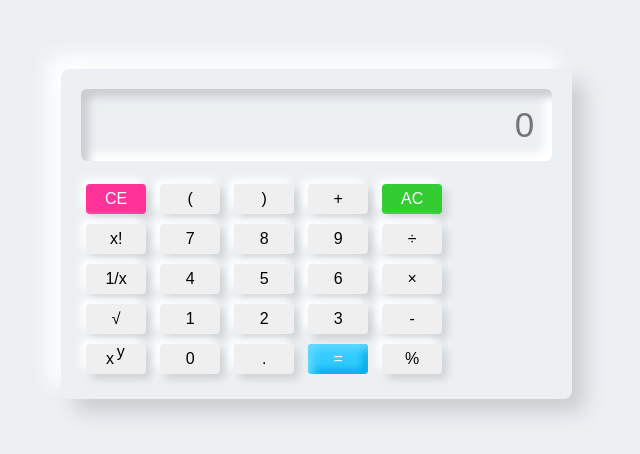
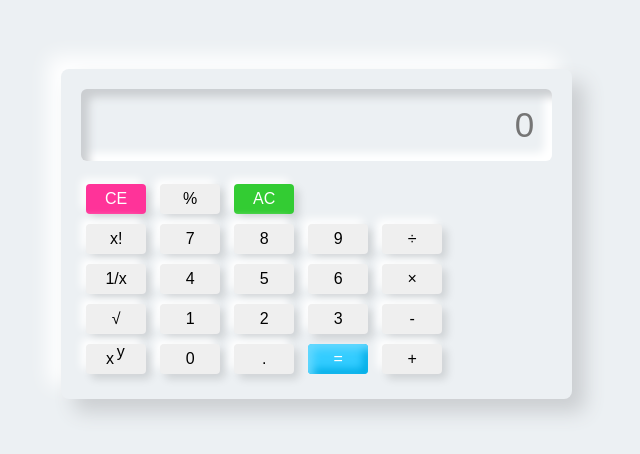
Before and after one commit to priyanka0921/CODING_SAMURAI_INTERNSHIP, a plain HTML site: page CODING_SAMURAI_TASK1/index.html in a window 1280 px wide. Shown: the part 166-620 px from the top of the page, without its empty margins (338-978 px from the left). Drawn offline with Linux system fonts and the light colour scheme.

Commit message:
index.html

```diff
--- a/CODING_SAMURAI_TASK1/index.html
+++ b/CODING_SAMURAI_TASK1/index.html
@@ -21,9 +21,8 @@
             <div class="row">
                 <button id="ce" onclick="backspc()">CE</button>
 
-                <button class="btn">(</button>
-                <button class="btn">)</button>
-                <button class="btn">+</button>
+
+                <button class="btn">%</button>
                 <button id="ac" onclick="screen.value=''">AC</button>
             </div>
 
@@ -59,7 +58,7 @@
                 <button class="btn">0</button>
                 <button class="btn">.</button>
                 <button id="eval" onclick="screen.value=eval(screen.value)">=</button>
-                <button class="btn">%</button>
+                <button class="btn">+</button>
             </div>
         </div>
     </div>
```
